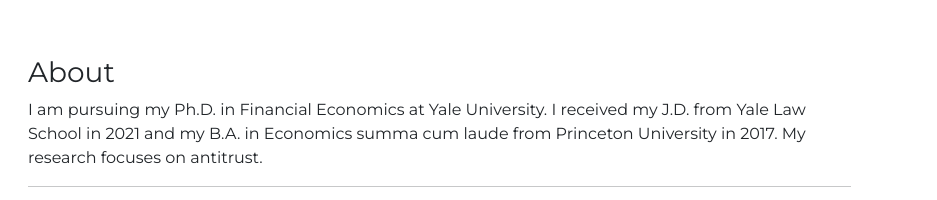
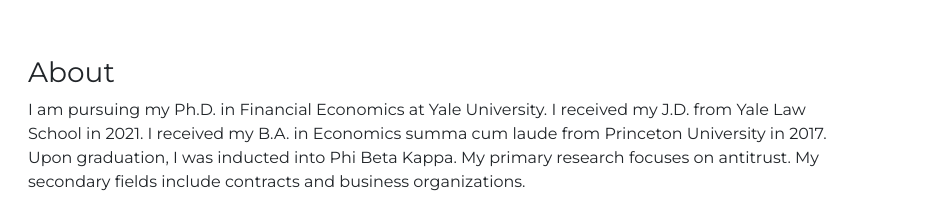
Before and after one commit to aslihanasil/aslihanasil.github.io, a plain HTML site: page index.html in a window 1280 px wide. Shown: the top 200 px of the page, 343-1280 px from the left. Drawn offline with nearby package versions, Linux system fonts and the light colour scheme.

Commit message:
Update index.html

```diff
--- a/index.html
+++ b/index.html
@@ -58,9 +58,11 @@
           <h3>About</h3>
           <p>
             I am pursuing my Ph.D. in Financial Economics at Yale University. I
-            received my J.D. from Yale Law School in 2021 and my B.A. in
-            Economics summa cum laude from Princeton University in 2017. My
-            research focuses on antitrust.
+            received my J.D. from Yale Law School in 2021. I received my B.A. in
+            Economics summa cum laude from Princeton University in 2017. Upon
+            graduation, I was inducted into Phi Beta Kappa. My primary research
+            focuses on antitrust. My secondary fields include contracts and business
+            organizations.
           </p>
           <hr class="mt-3 mb-3" />
 
```
